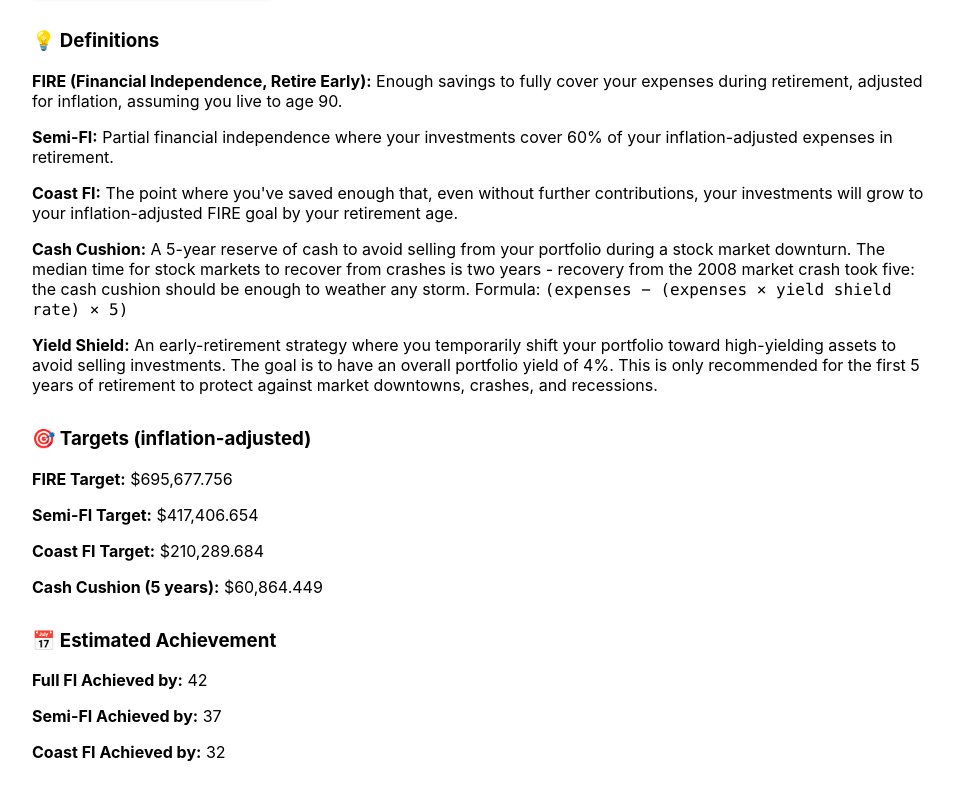
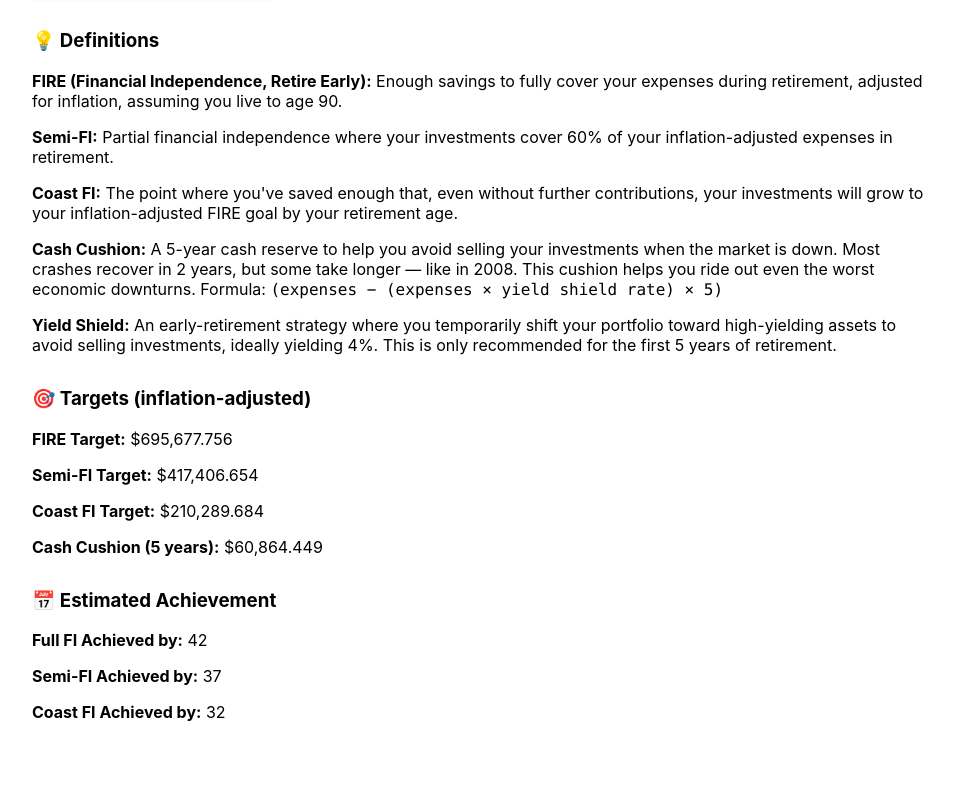
Before and after one commit to davidantao/fi-planner, a React (Create React App) app: page / in a window 1280 px wide. Shown: the part 1258-2058 px from the top of the page, without its empty margins (158-1112 px from the left). After the commit the page ends 2028 px from the top, so only its background shows below. Built offline with nearby package versions, Linux system fonts and the light colour scheme.

Commit message:
text update

```diff
--- a/src/App.js
+++ b/src/App.js
@@ -199,8 +199,8 @@ function App() {
         <p><strong>FIRE (Financial Independence, Retire Early):</strong> Enough savings to fully cover your expenses during retirement, adjusted for inflation, assuming you live to age 90.</p>
         <p><strong>Semi-FI:</strong> Partial financial independence where your investments cover 60% of your inflation-adjusted expenses in retirement.</p>
         <p><strong>Coast FI:</strong> The point where you've saved enough that, even without further contributions, your investments will grow to your inflation-adjusted FIRE goal by your retirement age.</p>
-        <p><strong>Cash Cushion:</strong> A 5-year reserve of cash to avoid selling from your portfolio during a stock market downturn. The median time for stock markets to recover from crashes is two years - recovery from the 2008 market crash took five: the cash cushion should be enough to weather any storm. Formula: <code>(expenses − (expenses × yield shield rate) × 5)</code></p>
-        <p><strong>Yield Shield:</strong> An early-retirement strategy where you temporarily shift your portfolio toward high-yielding assets to avoid selling investments. The goal is to have an overall portfolio yield of 4%. This is only recommended for the first 5 years of retirement to protect against market downtowns, crashes, and recessions.</p>
+        <p><strong>Cash Cushion:</strong> A 5-year cash reserve to help you avoid selling your investments when the market is down. Most crashes recover in 2 years, but some take longer — like in 2008. This cushion helps you ride out even the worst economic downturns. Formula: <code>(expenses − (expenses × yield shield rate) × 5)</code></p>
+        <p><strong>Yield Shield:</strong> An early-retirement strategy where you temporarily shift your portfolio toward high-yielding assets to avoid selling investments, ideally yielding 4%. This is only recommended for the first 5 years of retirement.</p>
 
         <h3 style={{ marginTop: '2rem' }}>🎯 Targets (inflation-adjusted)</h3>
         <p><strong>FIRE Target:</strong> ${fireTarget.toLocaleString()}</p>
```
